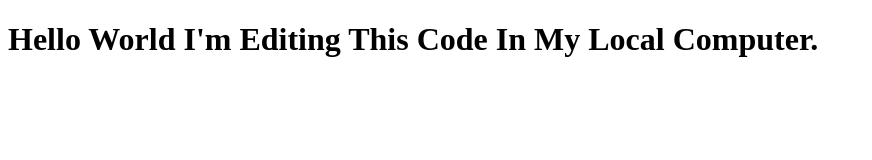
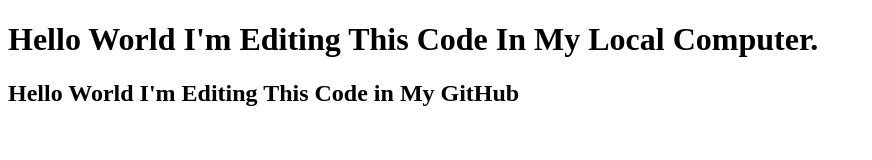
Before and after one commit to shouma237/github-practice-1, a plain HTML site: page index.html in a window 1280 px wide. Shown: the whole page, without its empty margins (0-872 px from the left). Drawn offline with Linux system fonts and the light colour scheme.

Commit message:
Update index.html

```diff
--- a/index.html
+++ b/index.html
@@ -7,5 +7,6 @@
 </head>
 <body>
     <h1>Hello World I'm Editing This Code In My Local Computer.</h1>
+    <h2>Hello World I'm Editing This Code in My GitHub</h2>
 </body>
 </html>
```
